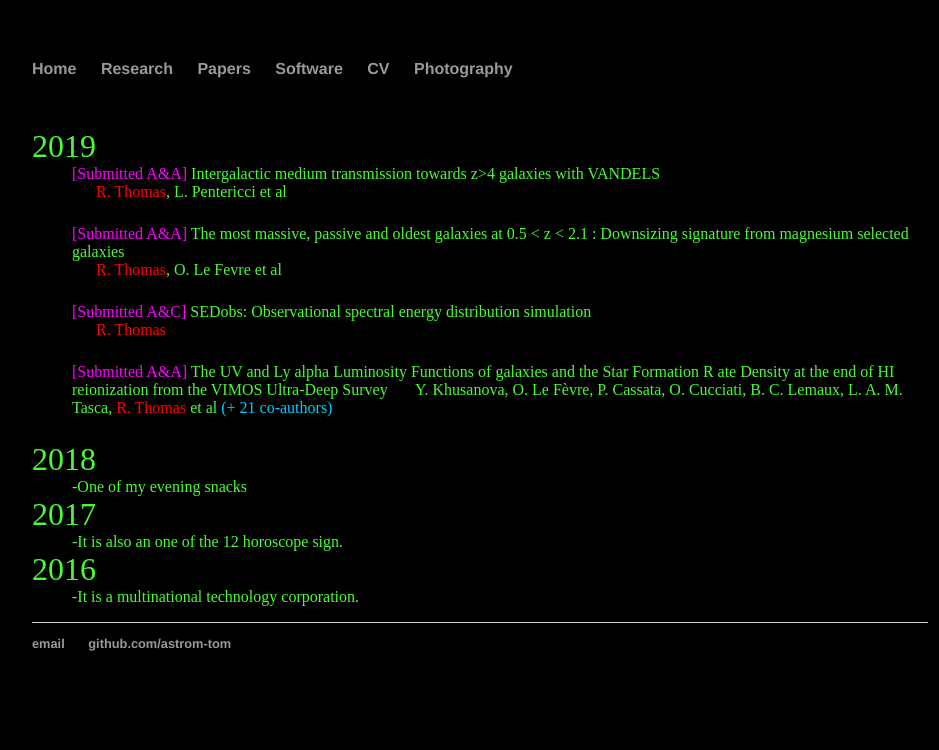
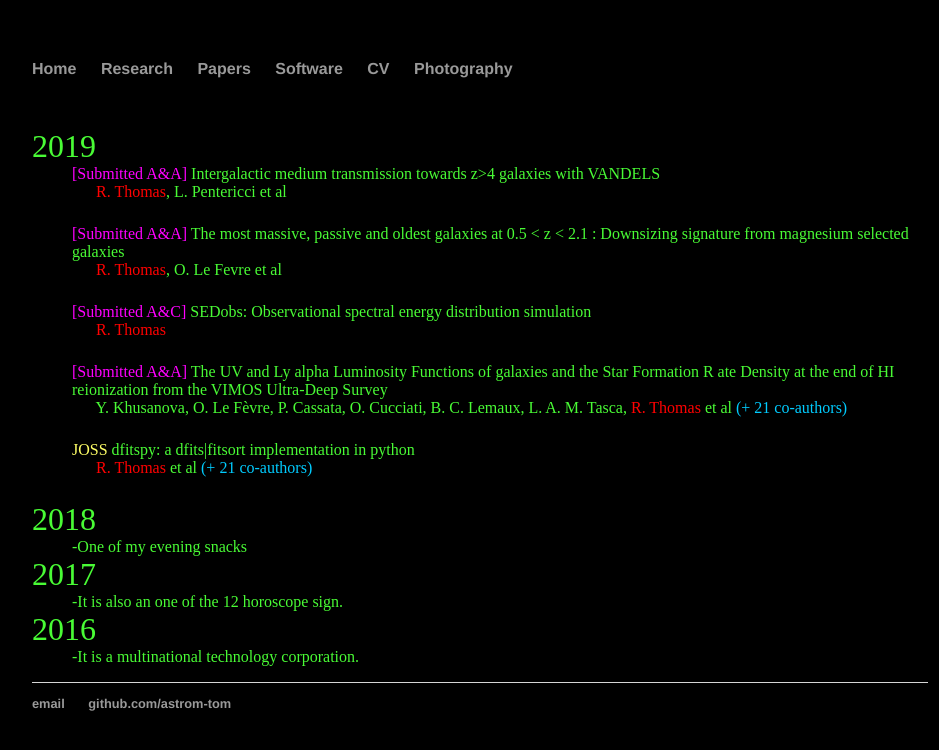
Before and after one commit to astrom-tom/astrom-tom.github.io, a Jekyll site: the page built from Papers/index.html, in a window 1280 px wide. Shown: the top 750 px of the page, without its empty margins (160-1099 px from the left). Built offline with Jekyll 4.4.1, drawn with Linux system fonts in a browser that asks for light colours.

Commit message:
Update index.html

```diff
--- a/Papers/index.html
+++ b/Papers/index.html
@@ -25,9 +25,14 @@ div.a {  text-indent: 150px;}
      &nbsp;&nbsp;&nbsp;&nbsp;&nbsp;  <span class='me'>R. Thomas</span></p></dd>
 
   <dd> <span class='subm'>[Submitted A&A]</span> The UV and Ly alpha Luminosity Functions of galaxies and the Star Formation R
-     ate Density at the end of HI reionization from the VIMOS Ultra-Deep Survey
+     ate Density at the end of HI reionization from the VIMOS Ultra-Deep Survey<br>
      &nbsp;&nbsp;&nbsp;&nbsp;&nbsp; Y. Khusanova, O. Le Fèvre, P. Cassata, O. Cucciati, B. C. Lemaux, L. A. M. Tasca,
      <span class='me'>R. Thomas</span> et al <span class='cauthors'>(+ 21 co-authors)</span></p>
+     </dd>
+
+  <dd> <span class='acc'>JOSS</span> dfitspy: a dfits|fitsort implementation in python<br>
+     &nbsp;&nbsp;&nbsp;&nbsp;&nbsp; <span class='me'>R. Thomas</span> et al <span class='cauthors'>(+ 21 co-authors)
+     </span></p>
      </dd>
 
   <dt style="color:rgb(73, 251, 53);">
```
